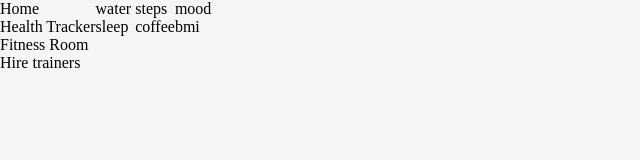
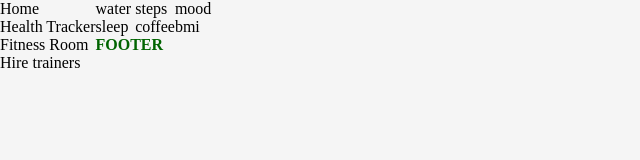
Before and after one commit to maysunktong/rise-app, a React (Vite) app: page / in a window 1280 px wide. Shown: the top 160 px of the page, without its empty margins (0-640 px from the left). Built offline with nearby package versions, Linux system fonts and the light colour scheme.

Commit message:
Setup for footer folder

```diff
--- a/src/App.jsx
+++ b/src/App.jsx
@@ -1,6 +1,7 @@
 import { useState } from "react";
+import Footer from "./components/Layout/Footer";
 import Navigation from "./components/Layout/Navigation";
-import Homepage from './pages/homepage';
+import Homepage from "./pages/homepage";
 
 import "./index.css";
 function App() {
@@ -9,7 +10,10 @@
   return (
     <div className="layout">
       <Navigation setCurrentPage={setCurrentPage} />
-      <section className="currentPage">{currentPage}</section>
+      <div>
+        <section className="currentPage">{currentPage}</section>
+        <Footer />
+      </div>
     </div>
   );
 }
--- /dev/null
+++ b/src/components/Layout/Footer/footer.module.css
@@ -0,0 +1,5 @@
+.footer {
+  color: darkgreen;
+  text-transform: uppercase;
+  font-weight: 600;
+}
--- /dev/null
+++ b/src/components/Layout/Footer/index.jsx
@@ -0,0 +1,6 @@
+import styles from "./footer.module.css";
+
+const Footer = () => {
+  return <p className={styles.footer}>Footer</p>;
+};
+export default Footer;
```
